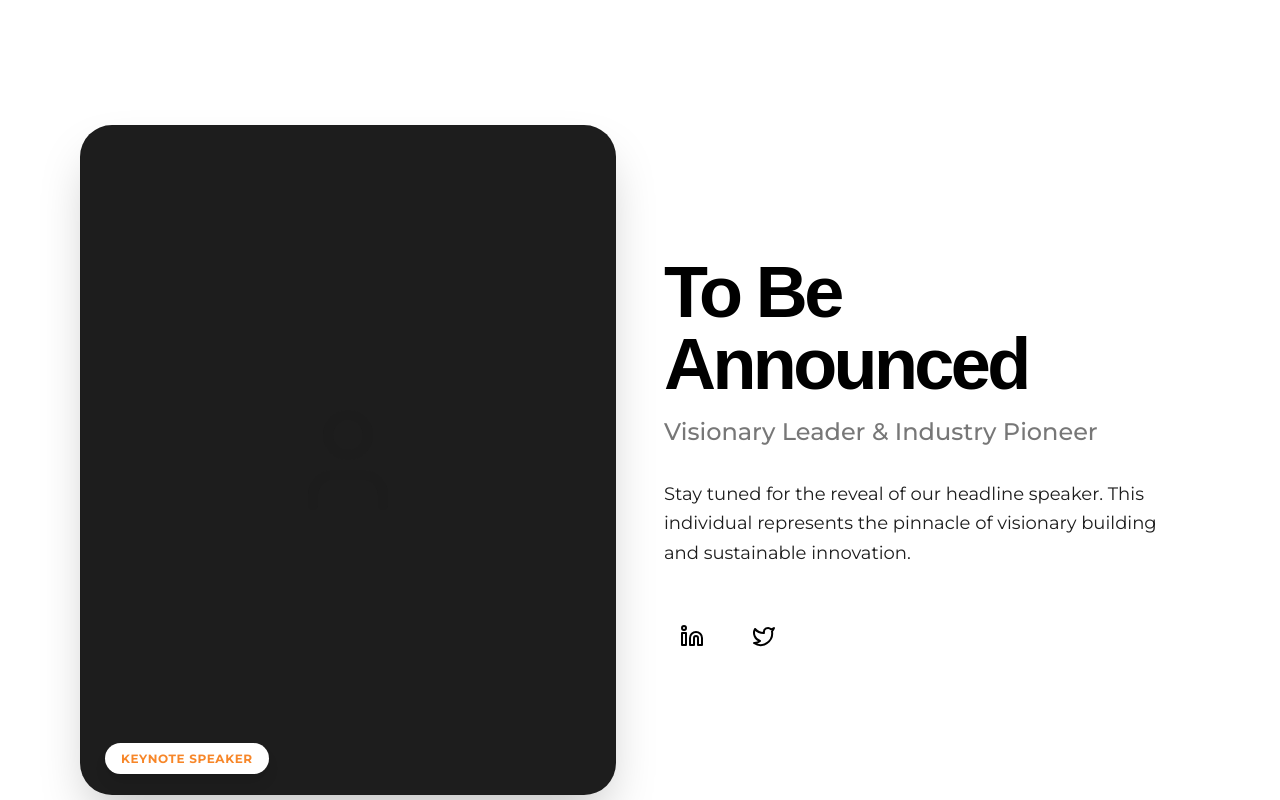
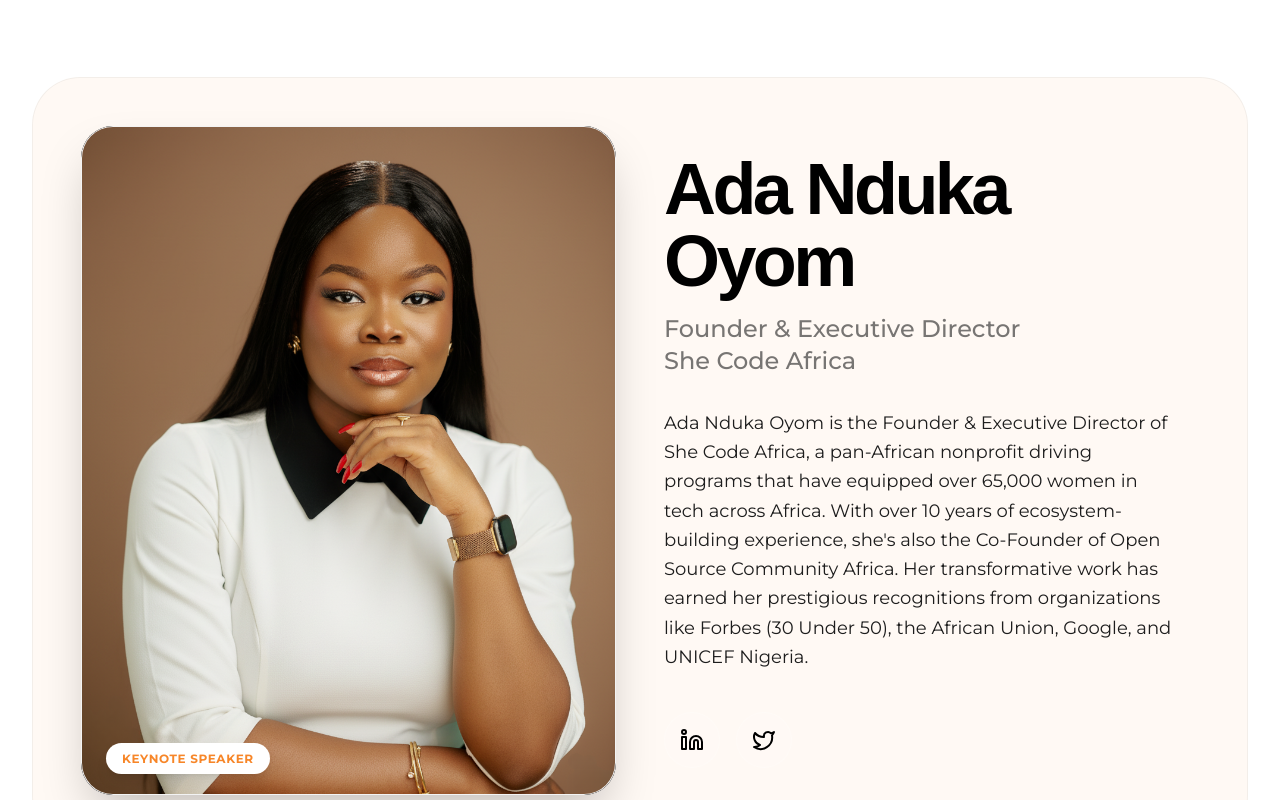
Before and after one commit to KuchiMercy/builders-summit, a React (Vite) app: page / in a window 1280 px wide. Shown: the part 5260-6060 px from the top of the page. Built offline with nearby package versions, Linux system fonts and the light colour scheme; a web font is replaced by a local one.

Commit message:
update the Ketnote speaker component

```diff
--- a/src/components/sections/Speakers.tsx
+++ b/src/components/sections/Speakers.tsx
@@ -30,17 +30,15 @@ const Speakers = () => {
 
         {/* Keynote Speaker - Featured */}
         <div className="mb-24 relative">
-          <div className="group relative rounded-[3rem] p-8 md:p-12 overflow-hidden">
-            {/* Abstract Shapes */}
-            {/* <div className="absolute top-0 right-0 w-96 h-96 bg-gray-800 rounded-full blur-[100px] opacity-50 pointer-events-none"></div> */}
-
+          <div className="group relative bg-primary/5 rounded-[3rem] p-8 md:p-12 overflow-hidden border border-dark/5">
             <div className="flex flex-col md:flex-row items-center gap-12 relative z-10">
               <div className="w-full md:w-1/2">
-                <div className="aspect-4/5 rounded-4xl bg-dark overflow-hidden relative shadow-2xl border border-dark/20">
+                <div className="aspect-4/5 rounded-4xl bg-dark overflow-hidden relative shadow-2xl">
                   {/* Placeholder for Keynote Image */}
-                  <div className="absolute inset-0 flex items-center justify-center bg-dark">
-                    <User size={120} className="text-dark/40" />
-                  </div>
+                  <div className="w-full md:w-full">
+                    <div className="aspect-4/5 rounded-4xl bg-white overflow-hidden relative shadow-xl border border-dark/5">
+                      {/* Placeholder for Convener Image */}
+                      <img src="/images/ada.png" alt="ada" />
                       <div className="absolute bottom-6 left-6">
                         <span className="px-4 py-2 bg-white text-primary text-xs font-bold uppercase tracking-wider rounded-full shadow-lg">
                           Keynote Speaker
@@ -48,25 +46,42 @@ const Speakers = () => {
                       </div>
                     </div>
                   </div>
+
+                </div>
+              </div>
               <div className="w-full md:w-1/2 text-center md:text-left">
                 <h3 className="text-5xl md:text-7xl font-black mb-4 tracking-tighter">
-                  To Be Announced
+                  Ada Nduka Oyom
                 </h3>
                 <p className="text-2xl text-dark/60 mb-8 font-medium">
-                  Visionary Leader & Industry Pioneer
+                  Founder & Executive Director <br /> She Code Africa
                 </p>
                 <p className="text-lg text-dark mb-10 leading-relaxed max-w-lg mx-auto md:mx-0">
-                  Stay tuned for the reveal of our headline speaker. This
-                  individual represents the pinnacle of visionary building and
-                  sustainable innovation.
+                  Ada Nduka Oyom is the Founder & Executive Director of She Code Africa,
+                  a pan-African nonprofit driving programs that have equipped over 65,000 women in tech across Africa.
+                  With over 10 years of ecosystem-building experience, she's also the Co-Founder of Open Source Community Africa. Her transformative work has earned her prestigious recognitions from organizations like Forbes (30 Under 50), the African Union, Google, and UNICEF Nigeria.
                 </p>
                 <div className="flex gap-4 justify-center md:justify-start">
+                  <a
+                    href="https://www.linkedin.com/in/ada-nduka-oyom/"
+                    target="_blank"
+                    rel="noopener noreferrer"
+                  >
                     <div className="w-14 h-14 rounded-full bg-white/10 border border-white/20 flex items-center justify-center hover:bg-white hover:text-dark transition-all cursor-pointer">
                       <Linkedin size={24} />
                     </div>
+                  </a>
+
+                  <a
+                    href="https://x.com/kolokodess"
+                    target="_blank"
+                    rel="noopener noreferrer"
+                  >
                     <div className="w-14 h-14 rounded-full bg-white/10 border border-white/20 flex items-center justify-center hover:bg-white hover:text-dark transition-all cursor-pointer">
                       <Twitter size={24} />
                     </div>
+                  </a>
+
                 </div>
               </div>
             </div>
@@ -108,17 +123,19 @@ const Speakers = () => {
                     href="https://www.youtube.com/@OfficialMercyDuru"
                     target="_blank"
                     rel="noopener noreferrer"
-                    className="w-14 h-14 rounded-full bg-white border border-dark/10 flex items-center justify-center hover:bg-primary hover:text-white transition-all cursor-pointer shadow-sm"
                   >
+                    <div className="w-14 h-14 rounded-full bg-white/10 border border-white/20 flex items-center justify-center hover:bg-white hover:text-dark transition-all cursor-pointer">
                       <Youtube size={24} />
+                    </div>
                   </a>
                   <a
                     href="https://www.instagram.com/mercyduru_?igsh=MTFxZGl4bmlkNnRvYg%3D%3D&utm_source=qr"
                     target="_blank"
                     rel="noopener noreferrer"
-                    className="w-14 h-14 rounded-full bg-white border border-dark/10 flex items-center justify-center hover:bg-primary hover:text-white transition-all cursor-pointer shadow-sm"
                   >
+                    <div className="w-14 h-14 rounded-full bg-white/10 border border-white/20 flex items-center justify-center hover:bg-white hover:text-dark transition-all cursor-pointer">
                       <Instagram size={24} />
+                    </div>
                   </a>
                 </div>
               </div>
```
Also changed, not shown: public/images/ada.png (added). Lines whose indentation alone changed are shown as unchanged.
